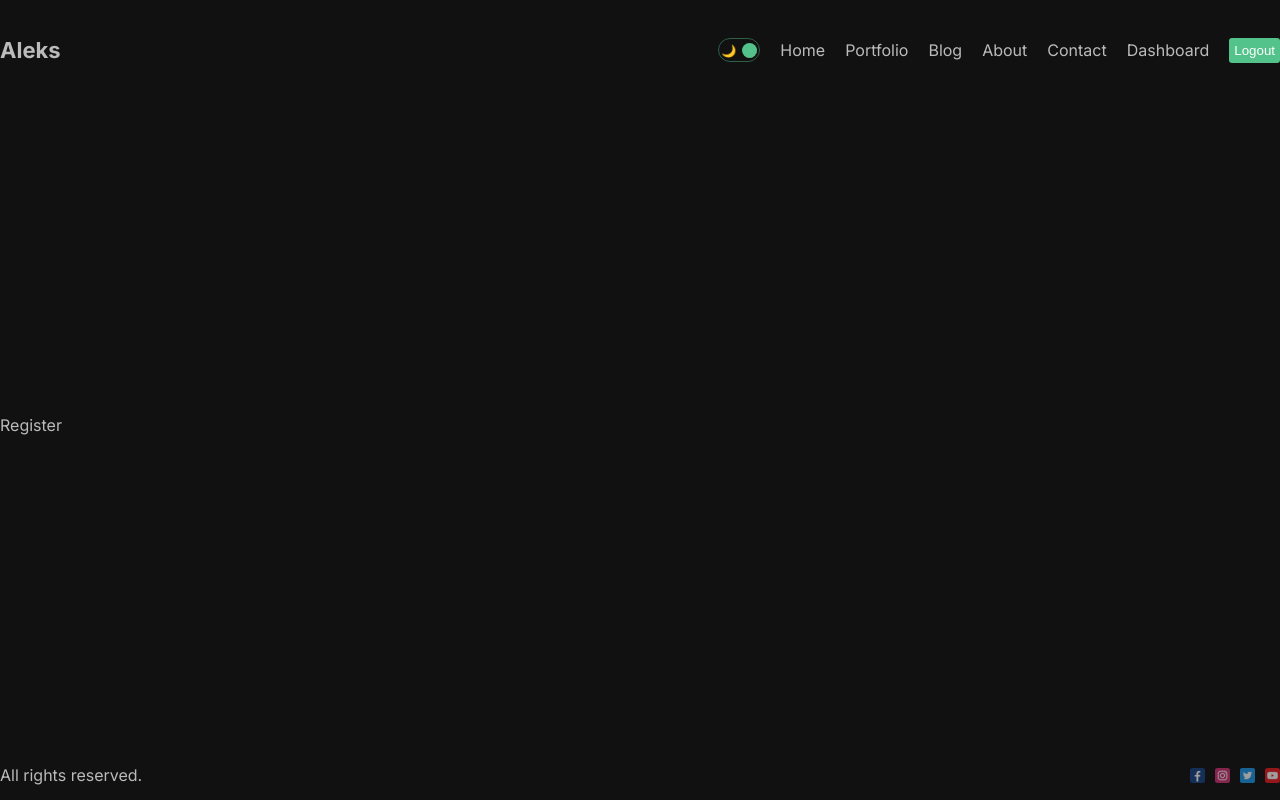
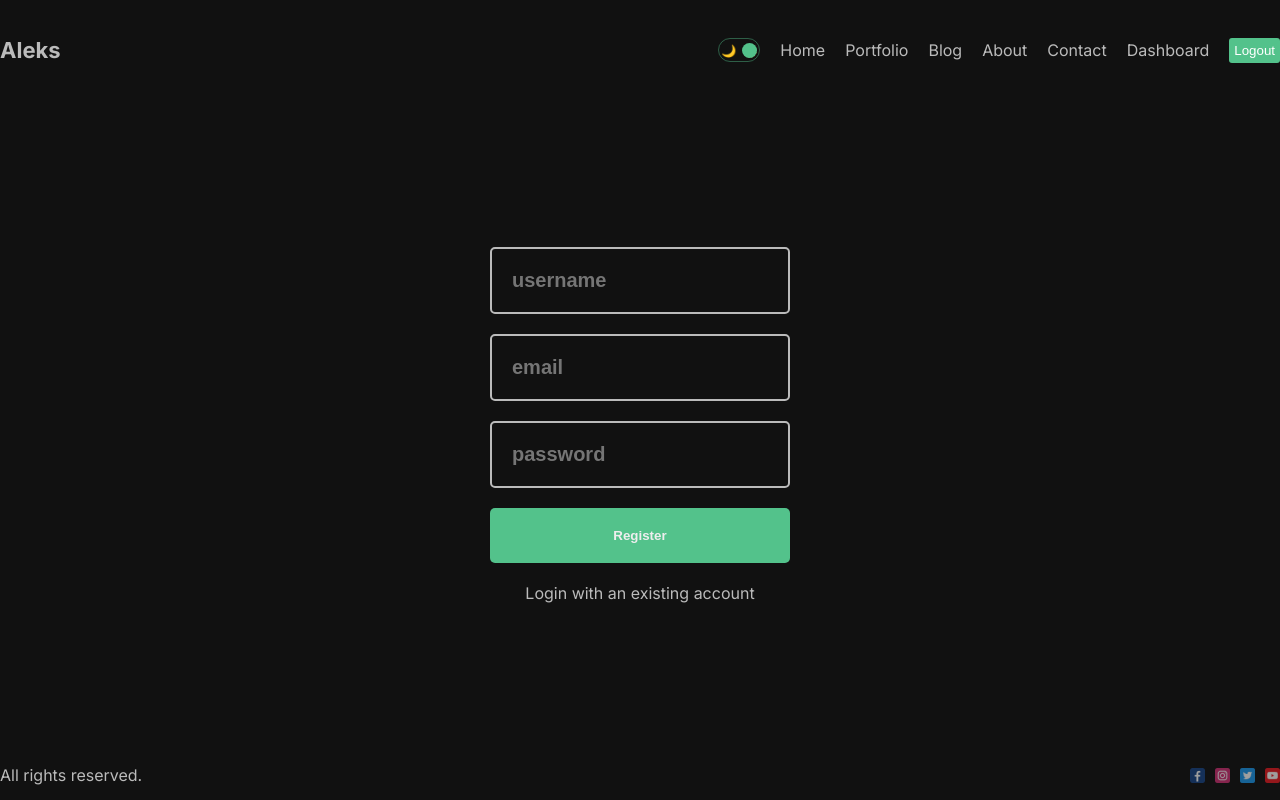
Before and after one commit to aleks-123/next13-featuers, a Next.js app: page /dashboard/register in a window 1280 px wide. Built offline with nearby package versions, Linux system fonts and the light colour scheme.

Commit message:
Implemeting registration

```diff
--- a/package.json
+++ b/package.json
@@ -10,8 +10,10 @@
     "mobile": "next dev -H 0.0.0.0 -p 3000"
   },
   "dependencies": {
+    "bcryptjs": "^2.4.3",
     "mongoose": "^7.5.3",
     "next": "latest",
+    "next-auth": "^4.23.2",
     "react": "latest",
     "react-dom": "latest",
     "swr": "^2.2.4"
--- a/src/app/dashboard/(auth)/register/page.jsx
+++ b/src/app/dashboard/(auth)/register/page.jsx
@@ -1,4 +1,64 @@
+'use client';
+
+import Link from 'next/link';
+import styles from './page.module.css';
+import { useState } from 'react';
+import { useRouter } from 'next/navigation';
+
 function Register() {
-  return <div>Register</div>;
+  const [err, setErr] = useState(false);
+  const router = useRouter();
+
+  const handleSubmit = async (e) => {
+    e.preventDefault();
+    const name = e.target[0].value;
+    const email = e.target[1].value;
+    const password = e.target[2].value;
+    try {
+      const res = await fetch('/api/auth/register', {
+        method: 'POST',
+        headers: {
+          'Content-Type': 'application/json',
+        },
+        body: JSON.stringify({
+          name,
+          email,
+          password,
+        }),
+      });
+      res.status === 201 &&
+        router.push('/dashboard/login?success=Account has been created');
+    } catch (err) {
+      setErr(true);
+    }
+  };
+
+  return (
+    <div className={styles.container}>
+      <form onSubmit={handleSubmit} className={styles.form}>
+        <input
+          type='text'
+          placeholder='username'
+          className={styles.input}
+          required
+        />
+        <input
+          required
+          type='email'
+          placeholder='email'
+          className={styles.input}
+        />
+        <input
+          required
+          type='password'
+          placeholder='password'
+          className={styles.input}
+        />
+        <button className={styles.button}>Register</button>
+      </form>
+      {err && 'Something went wrong'}
+      <Link href='/dashboard/login'>Login with an existing account</Link>
+    </div>
+  );
 }
 export default Register;
--- /dev/null
+++ b/src/app/dashboard/(auth)/register/page.module.css
@@ -0,0 +1,35 @@
+.container {
+  display: flex;
+  align-items: center;
+  justify-content: center;
+  flex-direction: column;
+  gap: 20px;
+}
+
+.form {
+  width: 300px;
+  display: flex;
+  flex-direction: column;
+  gap: 20px;
+}
+
+.input {
+  padding: 20px;
+  background-color: transparent;
+  border: 2px solid #bbb;
+  color: #bbb;
+  border-radius: 5px;
+  font-size: 20px;
+  font-weight: bold;
+}
+
+.button {
+  width: 300px;
+  padding: 20px;
+  cursor: pointer;
+  background-color: #53c28b;
+  border: none;
+  border-radius: 5px;
+  color: #eee;
+  font-weight: bold;
+}
--- a/src/app/layout.js
+++ b/src/app/layout.js
@@ -3,6 +3,7 @@
 import { Inter, Roboto } from 'next/font/google';
 import Footer from '@/components/footer/Footer';
 import { ThemeProvider } from '../../context/ThemeContext';
+import AuthProvider from '@/components/AuthProvider/AuthProvider';
 
 const inter = Inter({ subsets: ['latin'] });
 
@@ -16,11 +17,13 @@
     <html lang='en'>
       <body className={inter.className}>
         <ThemeProvider>
-          <div className='container'>
-            <Navbar />
-            {children}
-            <Footer />
-          </div>
+          <AuthProvider>
+            <div className='container'>
+              <Navbar />
+              {children}
+              <Footer />
+            </div>
+          </AuthProvider>
         </ThemeProvider>
       </body>
     </html>
--- /dev/null
+++ b/src/components/AuthProvider/AuthProvider.jsx
@@ -0,0 +1,8 @@
+'use client';
+
+import { SessionProvider } from 'next-auth/react';
+
+function AuthProvider({ children }) {
+  return <SessionProvider>{children}</SessionProvider>;
+}
+export default AuthProvider;
--- a/src/models/User.js
+++ b/src/models/User.js
@@ -23,6 +23,6 @@
 );
 
 // Define the 'User' model if it doesn't exist
-const UserModel = mongoose.models.User || mongoose.model('User', userSchema);
+const User = mongoose.models.User || mongoose.model('User', userSchema);
 
-export default UserModel;
+export default User;
```
Also changed, not shown: src/app/api/auth/[...nextauth]/route.js (added, +15 -0 lines), src/app/api/auth/register/route.js (added, +23 -0 lines), src/app/dashboard/(auth)/login/page.jsx (+10 -1 lines), src/app/dashboard/page.jsx (+17 -10 lines), src/app/dashboard/(auth)/login/page.module.css (added), 2 other files (tests, documents, lock files or other folders).
